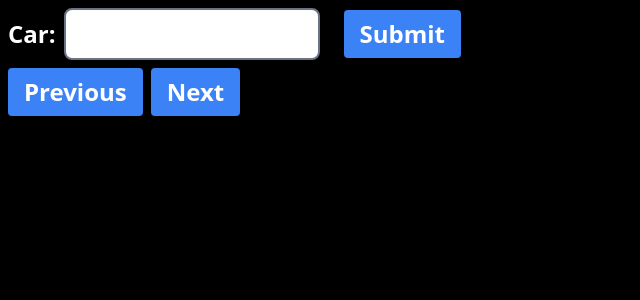
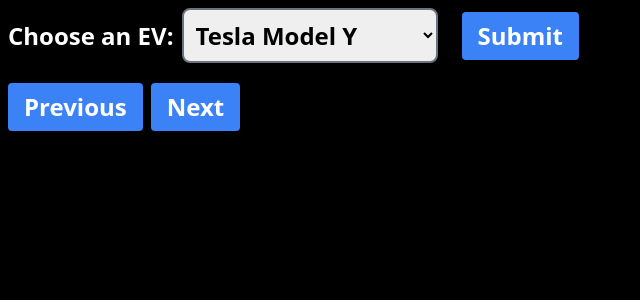
Before and after one commit to AliMacky/TSA-2023-WebMaster, a React (Vite) app in the folder frontend/: page /calc in a window 1280 px wide. Shown: the top 300 px of the page, without its empty margins (0-640 px from the left). Built offline with nearby package versions, Linux system fonts and the light colour scheme.

Commit message:
Process form data + compare to ev of choice
EVs added
- Model Y, Model 3, Chevy Bolt, Nissan leaf
- Used average national gas price and kWh price to make a formula and return results
- Makes sure user inputs everything before displaying results

```diff
--- a/frontend/src/pages/Calc.jsx
+++ b/frontend/src/pages/Calc.jsx
@@ -3,66 +3,139 @@
 const Slideshow = () => {
 	const [currentForm, setCurrentForm] = useState(1); // Track which form is currently displayed
 	const [formName, setFormName] = useState("");
-	const [formData, setFormData] = useState({ 1: "", 2: "", 3: "" }); // Store form data
-
+	const [formData, setFormData] = useState({
+		1: "Tesla Model Y",
+		2: "",
+		3: "",
+	}); // Store form data
+	const [saved, setSaved] = useState([]);
 	const handleFormSubmit = (data) => {
 		data.preventDefault();
 		data.stopPropagation();
 		setFormData((prevData) => ({ ...prevData, ...data }));
-		console.log(formData);
 		nextForm();
 	};
 	const handleChange = (e) => {
 		const { name, value } = e.target;
 		setFormData((prevData) => ({ ...prevData, [name]: value }));
-		console.log(formData.currentForm);
+	};
+	const handleSelectChange = (e) => {
+		const { name, value } = e.target;
+		setFormData((prevData) => ({ ...prevData, [name]: value }));
+		console.log(formData);
 	};
 	const nextForm = () => {
-		setCurrentForm((currentForm) => (currentForm < 3 ? currentForm + 1 : 1));
+		setCurrentForm((currentForm) => (currentForm < 4 ? currentForm + 1 : 4));
 	};
 
 	const prevForm = () => {
-		setCurrentForm((currentForm) => (currentForm > 1 ? currentForm - 1 : 3));
+		setCurrentForm((currentForm) => (currentForm > 1 ? currentForm - 1 : 1));
 	};
 	useEffect(() => {
 		switch (currentForm) {
 			case 1:
-                setFormName("Car");
+				setFormName("Choose an EV");
 				break;
 			case 2:
 				setFormName("Mileage");
 				break;
 			case 3:
-                setFormName("Miles Per Month");
+				setFormName("Miles This Month");
+				break;
+			case 4:
+				let carData = {
+					"Tesla Model Y": [310, 57.5],
+					"Tesla Model 3": [250, 57.5],
+					"Chevy Bolt": [259, 66],
+					"Nissan Leaf": [149, 40],
+				};
+				setFormName("Results");
+				if (formData[2] !== "" && formData[3] !== "") {
+					let gallons = formData[3] / formData[2];
+					let kWh = formData[3] / carData[formData[1]][0];
+					let saved = 3.11 * gallons - kWh * carData[formData[1]][1] * 0.16;
+					let emissionsSaved = gallons * 19.5924813 - kWh * 0.86;
+					setSaved([
+						Number(saved.toFixed(2)),
+						Number(emissionsSaved.toFixed(2)),
+					]);
+				}
 				break;
 			default:
-                setFormName("FirstForm");
+				setFormName("Choose an EV");
 		}
 	}, [currentForm]);
 	let formComponent;
 
-
 	return (
+		<>
+			{currentForm !== 4 ? (
 				<>
 					<form onSubmit={handleFormSubmit}>
 						<label className="text-white text-2xl font-bold px-2">
 							{formName}:
+							{currentForm === 1 ? (
+								<select
+									name={currentForm}
+									value={formData[currentForm]}
+									onChange={handleSelectChange}
+									className="text-black border-2 border-gray-500 px-2 py-2 w-64 m-2 rounded-lg focus:outline-none focus:ring-2 focus:ring-blue-600 focus:border-transparent focus:shadow-l"
+								>
+									<option value="Tesla Model Y">Tesla Model Y</option>
+									<option value="Tesla Model 3">Tesla Model 3</option>
+									<option value="Chevy Bolt">Chevy Bolt</option>
+									<option value="Nissan Leaf">Nissan Leaf</option>
+								</select>
+							) : (
 								<input
-						className="border-2 border-gray-500 px-2 py-2 w-64 m-2 rounded-lg focus:outline-none focus:ring-2 focus:ring-blue-600 focus:border-transparent focus:shadow-l"
+									className="text-black border-2 border-gray-500 px-2 py-2 w-64 m-2 rounded-lg focus:outline-none focus:ring-2 focus:ring-blue-600 focus:border-transparent focus:shadow-l"
 									type="text"
 									name={currentForm}
 									value={formData[currentForm]}
 									onChange={handleChange}
 								/>
+							)}
 						</label>
-				<button className="text-2xl bg-blue-500 hover:bg-blue-700 text-white font-bold py-2 px-4 m-2 rounded" type="submit">
+						<button
+							className="text-2xl bg-blue-500 hover:bg-blue-700 text-white font-bold py-2 px-4 m-2 rounded"
+							type="submit"
+						>
 							Submit
 						</button>
 					</form>
-			<button className="text-2xl bg-blue-500 hover:bg-blue-700 text-white font-bold py-2 px-4 ml-2 rounded" onClick={prevForm}>
+				</>
+			) : (
+				<>
+					<h1 className="text-white text-3xl font-bold px-2">
+						Saved Per Month:
+					</h1>
+					<h1 className="text-white text-2xl font-bold px-2">
+						{saved.length != 0
+							? `Gas: $${saved[0]}`
+							: "Please enter all fields."}
+					</h1>
+					<h1 className="text-white text-2xl font-bold px-2">
+						{saved.length != 0 ? (
+							<>
+								Emissions: {saved[1]} lbs of CO<sub>2</sub>
+							</>
+						) : (
+							<></>
+						)}
+					</h1>
+					<h1 className="text-white text-2xl font-bold px-2">Using EV {formData[1]}</h1>
+				</>
+			)}
+			<button
+				className="text-2xl bg-blue-500 hover:bg-blue-700 text-white font-bold py-2 px-4 ml-2 my-3 rounded"
+				onClick={prevForm}
+			>
 				Previous
 			</button>
-			<button className="text-2xl bg-blue-500 hover:bg-blue-700 text-white font-bold py-2 px-4 mx-2 rounded" onClick={nextForm}>
+			<button
+				className="text-2xl bg-blue-500 hover:bg-blue-700 text-white font-bold py-2 px-4 mx-2 my-3 rounded"
+				onClick={nextForm}
+			>
 				Next
 			</button>
 		</>
```
Lines whose indentation alone changed are shown as unchanged.
